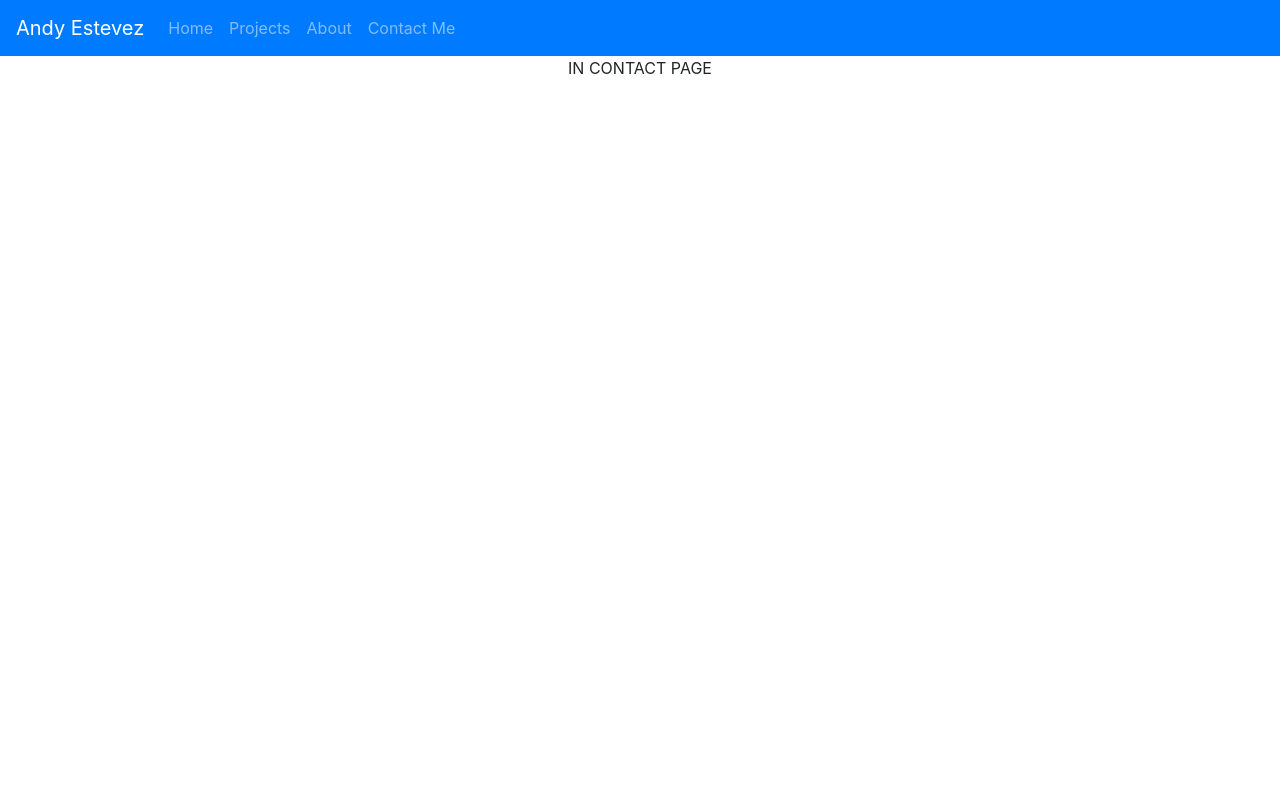
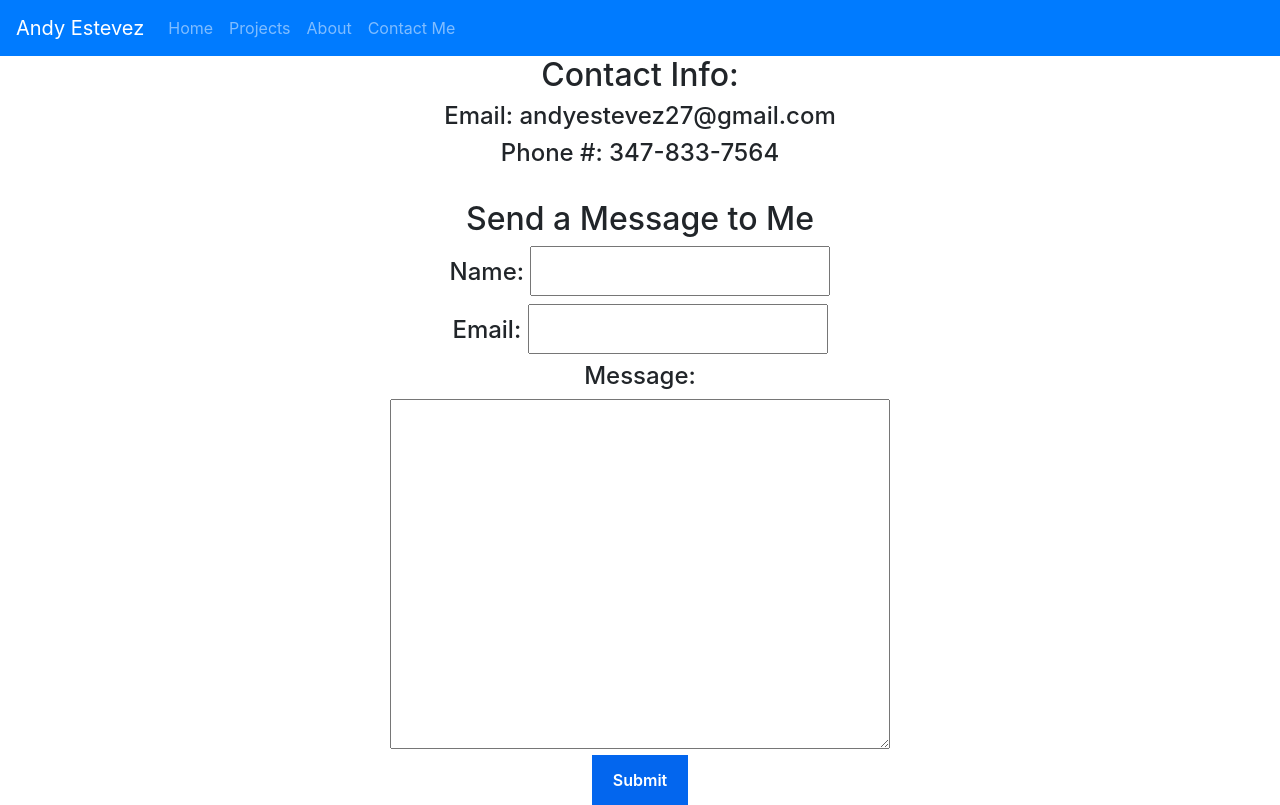
Before and after one commit to AndyEstevez/CMP464-FirstReactApp, a React (Create React App) app: page /contact in a window 1280 px wide. Built offline with nearby package versions, Linux system fonts and the light colour scheme.

Commit message:
Added submission of message + alert

```diff
--- a/package.json
+++ b/package.json
@@ -8,6 +8,8 @@
     "@testing-library/user-event": "^7.2.1",
     "bootstrap": "^4.5.3",
     "react": "^16.13.1",
+    "react-alert": "^7.0.2",
+    "react-alert-template-basic": "^1.0.0",
     "react-bootstrap": "^1.4.0",
     "react-dom": "^16.13.1",
     "react-download-link": "^2.3.0",
--- a/src/App.js
+++ b/src/App.js
@@ -8,7 +8,6 @@ import AboutPage from './components/AboutPage';
 import ContactPage from './components/ContactPage';
 import NavbarObject from './components/Navbar/NavbarObject';
 import 'bootstrap/dist/css/bootstrap.min.css';
-
 
 function App() {
   return (
--- a/src/components/AboutPage.js
+++ b/src/components/AboutPage.js
@@ -8,7 +8,7 @@ class AboutPage extends Component {
                 <div>About Me: </div>
                 <div>Resume: </div>
                 <button>
-                   <Link to="/Resume.pdf" target="_blank" download>Download</Link>
+                   <Link className="download-btn" to="/Resume.pdf" target="_blank" download>Download</Link>
                 </button>
             </div>
         )
--- a/src/components/ContactPage.js
+++ b/src/components/ContactPage.js
@@ -1,10 +1,62 @@
 import React, { Component } from 'react'
+import { Alert, Button } from 'react-bootstrap'
 
 class ContactPage extends Component {
+    constructor(props){
+        super(props)
+        this.state = {
+            name: "",
+            email: "",
+            message: "",
+            isVisible: false,
+        }
+    }
+
+    handleChange = (event) => {
+        console.log(this.state.email)
+        //console.log(event.target.value)
+        this.setState({
+            [event.target.name]: event.target.value,
+            isVisible: false
+        })
+    }
+
+    handleSubmit = () => {
+        this.setState({
+            isVisible: !this.state.isVisible
+        })
+    }
+
     render() {
+       const formIsFilled = this.state.name.length > 0 && this.state.email.length > 0 && this.state.message.length > 0
         return (
             <div>
-                IN CONTACT PAGE
+                <div>
+                    <h2>Contact Info:</h2>
+                    <h4>Email: andyestevez27@gmail.com </h4>
+                    <h4>Phone #: 347-833-7564 </h4>
+                </div>
+
+                <br></br>
+
+                <div>
+                    <h2>Send a Message to Me</h2>
+                    <h4>Name: <input className="form-name" value={this.state.name} name="name" onChange={event => this.handleChange(event)}></input> </h4>
+                    <h4>Email: <input className="form-email" name="email" onChange={event => this.handleChange(event)}></input> </h4>
+                    <h4>Message:  </h4><textarea className="form-message" name="message" onChange={event => this.handleChange(event)}></textarea>
+                    <br></br>
+                    <button type="submit" onClick={this.handleSubmit} >Submit</button>
+                    {formIsFilled
+                        ? <Alert variant="success" show={this.state.isVisible}>Hey, {this.state.name}, your message sent successfully!
+                        <div><Button variant="outline-success" onClick={this.handleSubmit}>Close</Button></div>
+                        </Alert>
+                        : <Alert variant="danger" show={this.state.isVisible} >Hey, your message is not done
+                        <div><Button variant="outline-danger" onClick={this.handleSubmit}>Close</Button></div>
+                        </Alert>
+
+                    }
+
+                </div>
             </div>
         )
     }
--- a/src/index.css
+++ b/src/index.css
@@ -11,3 +11,60 @@ code {
   font-family: source-code-pro, Menlo, Monaco, Consolas, 'Courier New',
     monospace;
 }
+
+button{
+  -webkit-appearance: none;
+  display: inline-block;
+  border: 1px solid #0366EE;
+  border-radius: 4px;
+  background: #0366EE;
+  color: #ffffff;
+  font-weight: 600;
+  font-family: -apple-system, BlinkMacSystemFont, Helvetica Neue, Helvetica, Arial, sans-serif;
+  font-size: 1rem;
+  text-transform: none;
+  padding: .75rem 1.25rem;
+  margin: 0 0 .5rem 0;
+  vertical-align: middle;
+  text-align: center;
+  cursor: pointer;
+  text-decoration: none;
+  line-height: 1;
+}
+
+button:hover{
+  border: 1px solid #0250bc;
+  background: #0250bc;
+  color: #ffffff;
+  text-decoration: none;
+}
+
+button:focus{
+  border: 1px solid #0250bc;
+  background: #0250bc;
+  color: #ffffff;
+  text-decoration: none;
+}
+
+.download-btn{
+  color: #FFFFFF;
+}
+.download-btn:hover{
+  color: black;
+}
+.download-btn:focus{
+  color:black;
+}
+
+.form-message{
+  position: relative;
+  width: 500px;
+  height: 350px;
+  text-align: left;
+}
+
+.form-name, .form-email{
+  position: relative;
+  width: 300px;
+  height: 50px;
+}
```
Also changed, not shown: 1 other file (tests, documents, lock files or other folders).
